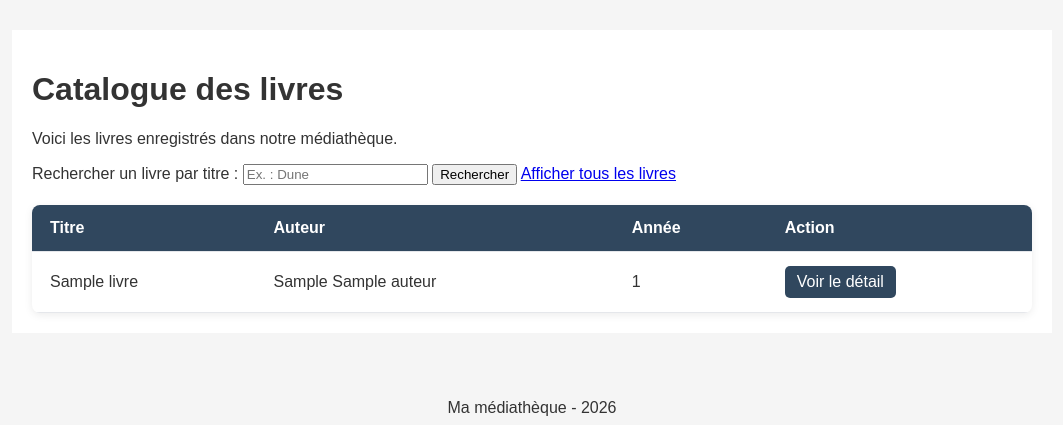
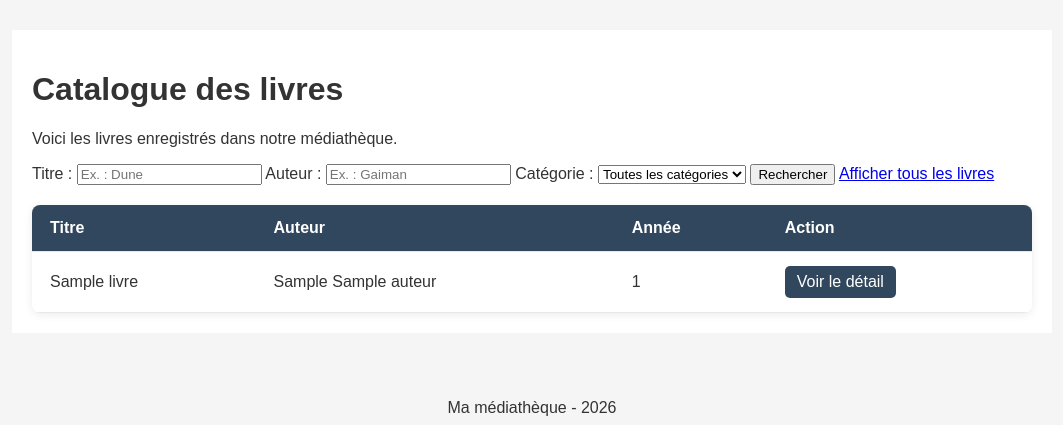
Before and after one commit to RedCoal38/projet-bts, a PHP site: page /listLivres.php in a window 1280 px wide. Shown: the part 138-563 px from the top of the page, without its empty margins (108-1171 px from the left). Run offline with PHP 8.4, Linux system fonts and the light colour scheme; tables that the repository leaves empty hold one stand-in row (values such as "Sample post").

Commit message:
TP5 - Partie 3 : recherche multicritère de livres (titre, auteur et catégorie) avec PDO et requêtes préparées

```diff
--- a/public/listLivres.php
+++ b/public/listLivres.php
@@ -22,21 +22,46 @@ $titre = "Catalogue - Ma médiathèque";
  * Chaque livre conserve ses méthodes getTitre(), getAuteur(), etc.
  */
 require_once __DIR__ . '/../src/Database/livres.php';
+
+// Nouveau : chargement de la fonction qui récupère les catégories
+// depuis MariaDB pour alimenter la liste déroulante du formulaire.
+require_once __DIR__ . '/../src/Database/categories.php';
+
 /*
- * Le formulaire ci-dessous envoie son texte avec la méthode GET.
- * Exemple : listLivres.php?recherche=Dune
+ * Le formulaire ci-dessous transmet les critères avec la méthode GET.
+ * Exemple : listLivres.php?recherche=bons&auteur=Gaiman&categorie=1
  *
- * filter_input() lit le paramètre recherche dans l'URL.
- * Si le paramètre n'existe pas ou n'est pas une chaîne valide,
- * on considère que la recherche est vide et on affiche tout.
- * trim() enlève les espaces inutiles au début et à la fin.
+ * filter_input() lit les paramètres de la requête HTTP.
+ * trim() enlève les espaces inutiles des champs textuels.
+ * Si un paramètre texte manque ou n'est pas une chaîne, il est vide.
  */
 $parametreRecherche = filter_input(INPUT_GET, 'recherche', FILTER_UNSAFE_RAW);
 $recherche = is_string($parametreRecherche) ? trim($parametreRecherche) : '';
 
-// Une recherche vide récupère tout le catalogue.
-// Sinon, recupererLivres() filtre les titres dans la requête SQL.
-$livres = recupererLivres($recherche);
+$parametreAuteur = filter_input(INPUT_GET, 'auteur', FILTER_UNSAFE_RAW);
+$auteur = is_string($parametreAuteur) ? trim($parametreAuteur) : '';
+
+/*
+ * Pour la catégorie, nous attendons un identifiant entier positif.
+ * FILTER_VALIDATE_INT renvoie un entier si la saisie est valide,
+ * false si elle est invalide et null si le paramètre est absent.
+ * La valeur vide du choix « Toutes les catégories » signifie
+ * que l'on ne doit appliquer aucun filtre sur la catégorie.
+ */
+$parametreCategorie = filter_input(
+    INPUT_GET,
+    'categorie',
+    FILTER_VALIDATE_INT,
+    ['options' => ['min_range' => 1]]
+);
+$categorie = is_int($parametreCategorie) ? $parametreCategorie : null;
+
+// Les valeurs de la liste déroulante viennent de la table categorie.
+$categories = recupererCategories();
+
+// Aucun critère : tous les livres sont affichés.
+// Les autres combinaisons correspondent aux conditions AND du SQL.
+$livres = recupererLivres($recherche, $auteur, $categorie);
 
 /*
  * require permet d'inclure et d'exécuter un autre fichier PHP.
@@ -68,15 +93,16 @@ require __DIR__ . '/../includes/header.php';
     /*
      * FORMULAIRE DE RECHERCHE
      *
-     * method="get" ajoute la valeur saisie à l'URL.
-     * name="recherche" indique le nom du paramètre GET.
-     * L'attribut value conserve le texte saisi après l'envoi.
-     * htmlspecialchars() protège l'affichage de cette valeur
-     * lorsqu'elle est réinsérée dans un attribut HTML.
+     * method="get" ajoute les valeurs saisies à l'URL.
+     * name="recherche", "auteur", "categorie" désignent les paramètres GET.
+     * Les attributs value conservent le texte saisi après l'envoi.
+     * htmlspecialchars() protège les valeurs réinsérées dans le HTML.
+     * Les catégories sont récupérées depuis MariaDB et non écrites
+     * directement dans le formulaire : elles peuvent évoluer.
      */
     ?>
     <form method="get" action="listLivres.php">
-        <label for="recherche">Rechercher un livre par titre :</label>
+        <label for="recherche">Titre :</label>
         <input
             type="search"
             id="recherche"
@@ -84,6 +110,32 @@ require __DIR__ . '/../includes/header.php';
             value="<?= htmlspecialchars($recherche, ENT_QUOTES, 'UTF-8') ?>"
             placeholder="Ex. : Dune"
         >
+
+        <label for="auteur">Auteur :</label>
+        <input
+            type="search"
+            id="auteur"
+            name="auteur"
+            value="<?= htmlspecialchars($auteur, ENT_QUOTES, 'UTF-8') ?>"
+            placeholder="Ex. : Gaiman"
+        >
+
+        <label for="categorie">Catégorie :</label>
+        <select id="categorie" name="categorie">
+            <option value="">Toutes les catégories</option>
+            <?php foreach ($categories as $uneCategorie): ?>
+                <?php
+                // L'identifiant vient de la base et sert de valeur GET.
+                // selected garde le choix précédent après la recherche.
+                $idCategorie = (int) $uneCategorie['id_categorie'];
+                ?>
+                <option
+                    value="<?= $idCategorie ?>"
+                    <?= $categorie === $idCategorie ? 'selected' : '' ?>
+                ><?= htmlspecialchars($uneCategorie['libelle'], ENT_QUOTES, 'UTF-8') ?></option>
+            <?php endforeach; ?>
+        </select>
+
         <button type="submit">Rechercher</button>
         <a href="listLivres.php">Afficher tous les livres</a>
     </form>
@@ -114,7 +166,7 @@ require __DIR__ . '/../includes/header.php';
             <?php if ($livres === []): ?>
                 <?php // Aucun résultat : afficher un message à la place des lignes. ?>
                 <tr>
-                    <td colspan="4">Aucun livre trouvé pour cette recherche.</td>
+                    <td colspan="4">Aucun livre trouvé pour ces critères.</td>
                 </tr>
             <?php endif; ?>
             <?php
--- /dev/null
+++ b/src/Database/categories.php
@@ -0,0 +1,34 @@
+<?php
+
+/*
+ * FICHIER : src/Database/categories.php
+ *
+ * Récupérer les catégories depuis MariaDB pour remplir
+ * la liste déroulante du formulaire de recherche.
+ * Les valeurs sont lues depuis la base : il n'est pas nécessaire
+ * d'écrire les catégories « en dur » dans la page HTML.
+ */
+
+// La fonction creerConnexion() a été définie dans connexion.php.
+require_once __DIR__ . '/connexion.php';
+
+/*
+ * FONCTION : recupererCategories()
+ *
+ * Retour : tableau de lignes associatives, chacune contenant
+ * id_categorie et libelle. Une catégorie n'est pas ici un objet PHP :
+ * le formulaire utilise uniquement son identifiant et son libellé.
+ *
+ * Exemple : [['id_categorie' => 1, 'libelle' => 'Roman'], ...]
+ */
+function recupererCategories(): array
+{
+    $pdo = creerConnexion();
+
+    // Aucun paramètre utilisateur : query() suffit pour ce SELECT.
+    // ORDER BY libelle affiche les catégories par ordre alphabétique.
+    $requete = $pdo->query('SELECT id_categorie, libelle FROM categorie ORDER BY libelle');
+
+    // FETCH_ASSOC permet l'accès par le nom des colonnes.
+    return $requete->fetchAll(PDO::FETCH_ASSOC);
+}
--- a/src/Database/livres.php
+++ b/src/Database/livres.php
@@ -28,19 +28,24 @@ require_once __DIR__ . '/../Model/Livre.php';
  * FONCTION : recupererLivres()
  *
  * Objectif : récupérer les livres enregistrés dans la base,
- * éventuellement filtrés par une partie de leur titre.
+ * éventuellement filtrés par leur titre, un auteur et une catégorie.
  *
- * Paramètre :
- *   $recherche : texte recherché dans le titre (chaîne facultative).
- *   Si la recherche est vide, tous les livres sont renvoyés.
+ * Paramètres facultatifs :
+ *   $recherche : partie du titre recherchée ;
+ *   $auteur : partie du nom ou du prénom d'un auteur ;
+ *   $categorie : identifiant d'une catégorie (null = toutes).
  *
- * Retour :
- *   Un tableau contenant des OBJETS Livre.
+ * Les critères renseignés se combinent avec AND :
+ * le livre doit satisfaire chacun d'eux.
+ * Si aucun critère n'est renseigné, tous les livres sont renvoyés.
  *
- * Exemple d'utilisation :
- *   $livres = recupererLivres(); // tous les livres
- *   $livres = recupererLivres("Dune"); // titres contenant « Dune »
- *   echo $livres[0]->getTitre();
+ * Retour : un tableau contenant des OBJETS Livre.
+ *
+ * Exemples :
+ *   $livres = recupererLivres();
+ *   $livres = recupererLivres('Dune');
+ *   $livres = recupererLivres('', 'Gaiman');
+ *   $livres = recupererLivres('bons', 'Gaiman', 1);
  *
  * Attention à la différence :
  *   - PDO::FETCH_ASSOC fournit des tableaux associatifs ;
@@ -48,15 +53,16 @@ require_once __DIR__ . '/../Model/Livre.php';
  *
  * @return Livre[]
  */
-function recupererLivres(string $recherche = ''): array
+function recupererLivres(string $recherche = '', string $auteur = '', ?int $categorie = null): array
 {
     // 1. Établir une connexion avec MariaDB.
     // La fonction creerConnexion() retourne un objet PDO.
     $pdo = creerConnexion();
 
     // trim() enlève les espaces inutiles en début et en fin de recherche.
-    // Une recherche vide signifie « afficher tous les livres ».
+    // Une chaîne vide désactive le critère correspondant.
     $recherche = trim($recherche);
+    $auteur = trim($auteur);
 
     // 2. Préparer le texte de notre requête SQL.
     //
@@ -75,7 +81,7 @@ function recupererLivres(string $recherche = ''): array
     //
     // CONCAT_WS(' ', a.prenom, a.nom) assemble prénom et nom avec
     // un espace, en ignorant les valeurs NULL.
-    // ORDER BY a.nom donne un ordre aux auteurs.
+    // ORDER BY a.nom, a.prenom donne un ordre aux auteurs.
     // SEPARATOR ', ' sépare leurs noms par une virgule et un espace.
     // GROUP BY regroupe les lignes qui appartiennent au même livre.
     //
@@ -97,11 +103,57 @@ function recupererLivres(string $recherche = ''): array
         LEFT JOIN auteur a ON a.id_auteur = e.id_auteur
         SQL;
 
-    // Une clause WHERE peut être placée après les jointures et avant GROUP BY.
-    // Nous ne l'ajoutons que si l'utilisateur a saisi une recherche.
-    $rechercheActive = $recherche !== '';
-    if ($rechercheActive) {
-        $sql .= "\nWHERE l.titre LIKE :recherche";
+    // Nous construisons les conditions et leurs paramètres séparément.
+    // Il n'y a donc aucune concaténation de texte saisi dans le SQL.
+    $conditions = [];
+    $parametres = [];
+
+    // 3. Ajouter seulement les critères renseignés.
+    //
+    // LIKE permet de chercher un texte à l'intérieur du titre.
+    // Les caractères % encadrant la saisie signifient « zéro,
+    // un ou plusieurs caractères quelconques ».
+    if ($recherche !== '') {
+        $conditions[] = 'l.titre LIKE :recherche';
+        $parametres['recherche'] = '%' . $recherche . '%';
+    }
+
+    // Filtrer sur l'auteur demande une précaution :
+    //
+    // Si l'on écrit directement « WHERE a.nom LIKE :auteur »,
+    // les lignes des autres coauteurs seraient écartées avant
+    // GROUP_CONCAT(). Un livre écrit par Gaiman et Pratchett
+    // n'afficherait alors plus qu'un des deux noms.
+    //
+    // EXISTS teste s'il existe AU MOINS UN auteur correspondant
+    // au critère pour ce livre, sans retirer les autres auteurs
+    // des LEFT JOIN utilisés pour construire l'affichage.
+    // Les alias ea et aa sont locaux à cette sous-requête.
+    if ($auteur !== '') {
+        $conditions[] = <<<'SQL'
+            EXISTS (
+                SELECT 1
+                FROM ecrire ea
+                INNER JOIN auteur aa ON aa.id_auteur = ea.id_auteur
+                WHERE ea.id_livre = l.id_livre
+                  AND CONCAT_WS(' ', aa.prenom, aa.nom) LIKE :auteur
+            )
+            SQL;
+        $parametres['auteur'] = '%' . $auteur . '%';
+    }
+
+    // La liste déroulante transmet l'identifiant de la catégorie.
+    // Le paramètre est optionnel : null signifie « toutes ».
+    if ($categorie !== null) {
+        $conditions[] = 'l.id_categorie = :categorie';
+        $parametres['categorie'] = $categorie;
+    }
+
+    // implode(' AND ', ...) rassemble les conditions facultatives.
+    // La clause WHERE n'est ajoutée que s'il existe au moins
+    // un critère : autrement, la requête liste tous les livres.
+    if ($conditions !== []) {
+        $sql .= "\nWHERE " . implode("\n  AND ", $conditions);
     }
 
     // GROUP BY rassemble les auteurs de chaque livre.
@@ -116,34 +168,26 @@ function recupererLivres(string $recherche = ''): array
         ORDER BY l.titre
         SQL;
 
-    // 3. Exécuter la requête SQL selon la recherche demandée.
+    // 4. Exécuter la requête SQL.
     //
-    // Sans recherche, query() exécute directement le SELECT sans paramètre.
-    // Avec recherche, prepare() prépare le SQL contenant :recherche,
-    // puis execute() transmet séparément la valeur recherchée.
-    // Cela évite d'injecter directement une valeur utilisateur dans SQL.
+    // prepare() prépare la requête, tandis que execute()
+    // transmet séparément les valeurs des paramètres nommés.
+    // Cela fonctionne aussi lorsque le tableau de paramètres
+    // est vide (aucun filtre).
     //
-    // Les signes % ajoutés à la valeur signifient « n'importe quelle
-    // suite de caractères ». « %Dune% » correspond donc à « Dune ».
-    // NB : les signes % et _ éventuellement saisis par l'utilisateur
-    // restent ici des caractères spéciaux pour LIKE.
-    if (!$rechercheActive) {
-        $requete = $pdo->query($sql);
-    } else {
-        $requete = $pdo->prepare($sql);
-        $requete->execute(['recherche' => '%' . $recherche . '%']);
-    }
+    // Les % et _ éventuellement saisis par l'utilisateur restent
+    // ici des caractères spéciaux de LIKE : nous ne traitons pas
+    // encore leur échappement littéral dans cet exercice.
+    $requete = $pdo->prepare($sql);
+    $requete->execute($parametres);
 
-    // 4. Récupérer toutes les lignes du résultat.
+    // 5. Récupérer toutes les lignes du résultat.
     //
     // fetchAll() retourne un tableau contenant les lignes.
+    // PDO::FETCH_ASSOC représente chaque ligne par un tableau
+    // associatif, par exemple $ligne['titre'].
     //
-    // PDO::FETCH_ASSOC indique que chaque ligne doit être
-    // représentée par un tableau associatif :
-    //
-    // $ligne['titre'] au lieu de $ligne[1].
-    //
-    // Exemple d'une ligne récupérée :
+    // Exemple de ligne :
     // [
     //     'id_livre' => 1,
     //     'titre' => '1984',
@@ -152,28 +196,20 @@ function recupererLivres(string $recherche = ''): array
     //     'auteurs' => 'George Orwell'
     // ]
     //
-    // Si aucun livre n'existe, fetchAll() retourne [].
+    // Si aucun livre ne correspond, fetchAll() retourne [].
     $lignes = $requete->fetchAll(PDO::FETCH_ASSOC);
 
-    // 5. Transformer les lignes SQL en objets Livre.
-    //
-    // Nous créons un tableau vide qui accueillera les objets.
-    // foreach parcourt chaque ligne renvoyée par PDO.
+    // 6. Transformer les lignes SQL en objets Livre.
+    // Nous créons un tableau vide et parcourons chaque ligne.
     $livres = [];
-
     foreach ($lignes as $ligne) {
         // new Livre(...) appelle le constructeur de la classe Livre.
+        // Les clés proviennent des colonnes SQL ou de leurs alias.
+        // (int) et (float) convertissent les valeurs vers
+        // les types attendus par le constructeur.
         //
-        // Les noms des clés viennent des colonnes SQL ou de leurs alias :
-        // id_livre, titre, annee_publication, prix et auteurs.
-        //
-        // (int) et (float) convertissent les valeurs vers
-        // les types attendus par le constructeur de Livre.
-        //
-        // S'il n'existe aucun auteur associé au livre,
-        // GROUP_CONCAT() renvoie NULL. L'opérateur ?? permet alors
-        // de fournir la valeur de remplacement « Non renseigné ».
-        // Cela respecte le type string attendu par Livre.
+        // Si un livre n'a pas d'auteur, GROUP_CONCAT() renvoie NULL.
+        // L'opérateur ?? fournit alors « Non renseigné », une chaîne.
         $livres[] = new Livre(
             (int) $ligne['id_livre'],
             $ligne['titre'],
@@ -183,8 +219,8 @@ function recupererLivres(string $recherche = ''): array
         );
     }
 
-    // 6. Renvoyer le tableau d'objets au programme appelant.
-    // Même si la base ne contient aucun livre, on renvoie [].
+    // 7. Renvoyer les livres au programme appelant.
+    // Même si aucun résultat n'est trouvé, on renvoie [].
     return $livres;
 }
 
@@ -244,32 +280,25 @@ function recupererLivreParId(int $id): ?Livre
         SQL;
 
     // 3. Préparer la requête SQL.
-    //
     // Contrairement à query(), prepare() n'exécute pas
     // immédiatement la requête.
     // Elle retourne un objet PDOStatement.
     $requete = $pdo->prepare($sql);
 
     // 4. Exécuter la requête en fournissant la valeur de :id.
-    //
     // Exemple : si $id vaut 3, MariaDB recherche
     // le livre dont id_livre = 3.
-    //
     // PDO associe la valeur au paramètre nommé.
     $requete->execute(['id' => $id]);
 
     // 5. Récupérer une seule ligne du résultat.
-    //
     // fetch() récupère une ligne, contrairement à
     // fetchAll() qui récupère toutes les lignes.
-    //
     // PDO::FETCH_ASSOC retourne un tableau associatif.
-    //
     // Si aucun livre n'est trouvé, fetch() retourne false.
     $ligne = $requete->fetch(PDO::FETCH_ASSOC);
 
     // 6. Gérer le cas où aucun livre ne correspond à l'identifiant.
-    //
     // La fonction annonce ?Livre : elle renvoie donc null
     // plutôt que false quand aucun résultat n'existe.
     if ($ligne === false) {
@@ -277,13 +306,9 @@ function recupererLivreParId(int $id): ?Livre
     }
 
     // 7. Transformer la ligne trouvée en objet Livre.
-    //
-    // Comme dans recupererLivres(), on utilise les valeurs
-    // du tableau associatif pour appeler le constructeur.
-    //
-    // Le constructeur de Livre attend toujours une chaîne
-    // pour l'auteur. Elle contient désormais tous les auteurs
-    // regroupés par SQL, ou « Non renseigné » si nécessaire.
+    // Le constructeur attend une chaîne pour l'auteur.
+    // Elle contient tous les auteurs regroupés par SQL,
+    // ou « Non renseigné » si nécessaire.
     return new Livre(
         (int) $ligne['id_livre'],
         $ligne['titre'],
```
